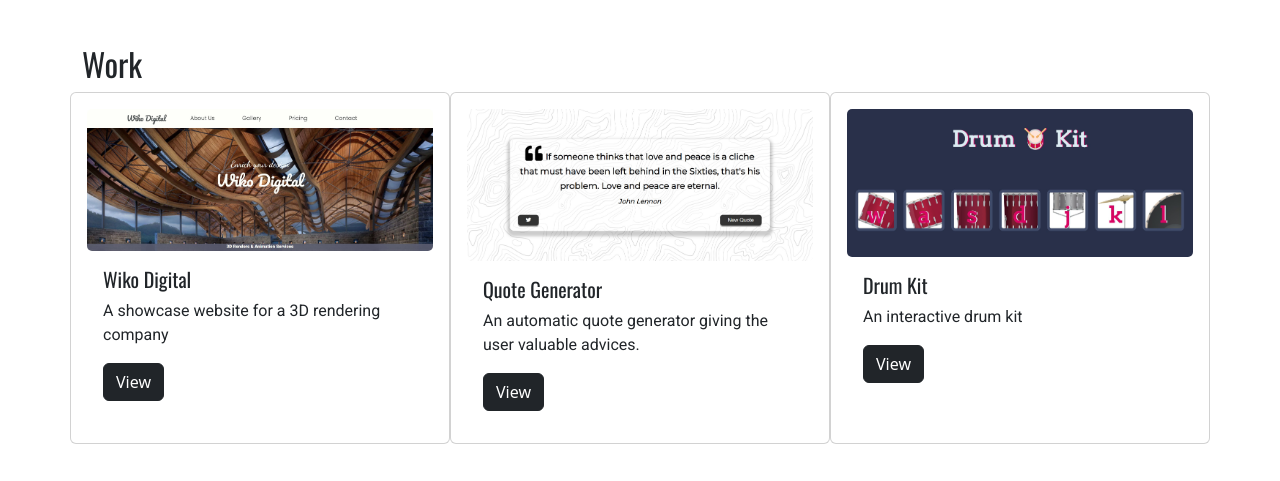
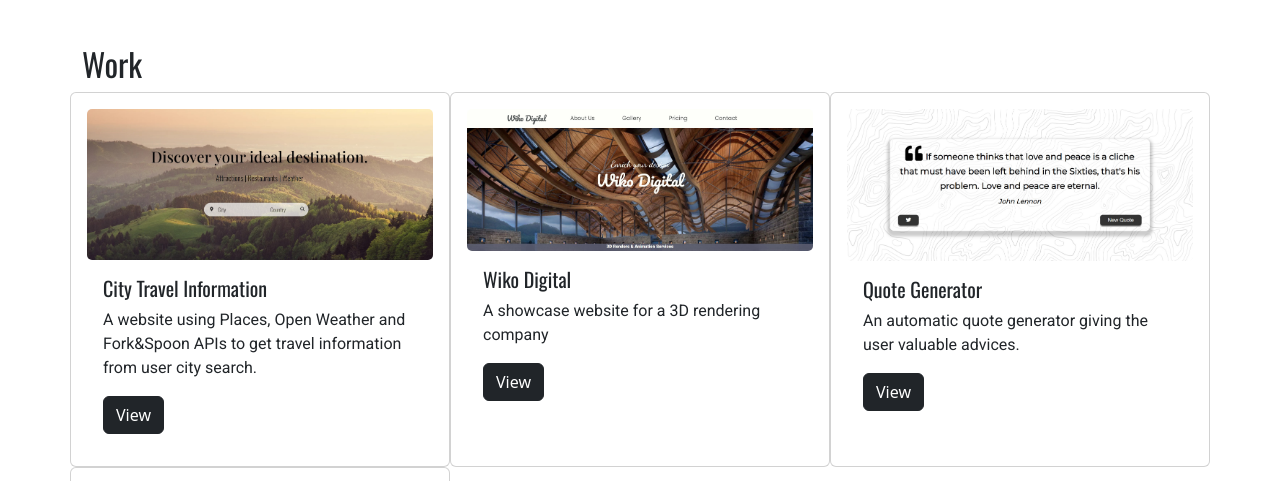
Before and after one commit to huihuihui07/W3-portfolio-Bootstrap, a plain HTML site: page index.html in a window 1280 px wide. Shown: the part 1501-1982 px from the top of the page. Drawn offline with nearby package versions, Linux system fonts and the light colour scheme; a web font is replaced by a local one.

Commit message:
updated cards

```diff
--- a/index.html
+++ b/index.html
@@ -20,9 +20,6 @@
   </head>
 
   <body>
-
-
-
     <!-- main logo / nav -->
     <nav class="navbar navbar-expand-md navbar-dark bg-dark">
       <a a class="navbar-brand" href="#">Hui Feng</a>
@@ -118,11 +115,38 @@
       </section>
       <!-- portfolio container -->
 
-      <section class="portfolio-container container  " id="work">
+      <section class="portfolio-container container" id="work">
         <h2>Work</h2>
-        <div class="row ">
+        <div class="row">
+          <!-- card-city info app -->
+          <div class="card p-3 col-lg-4 col-md-6 col-sm-12">
+            <div class="projects rounded-1">
+              <div
+                class="bg-image hover-overlay ripple"
+                data-mdb-ripple-color="light"
+              >
+                <img
+                  class="card-img"
+                  src="./images/02-portfolio-holiday app.jpg"
+                  alt="Card image cap"
+                />
+                <div class="card-body">
+                  <h5 class="card-title">City Travel Information</h5>
+                  <p class="card-text">
+                    A website using Places, Open Weather and Fork&Spoon APIs to
+                    get travel information from user city search.
+                  </p>
+                  <a
+                    href="https://huihuihui07.github.io/Wiko-Digital/"
+                    class="btn btn-dark"
+                    >View</a
+                  >
+                </div>
+              </div>
+            </div>
+          </div>
           <!-- card1 -->
-          <div class="card  p-3 col-lg-4 col-md-6 col-sm-12 ">
+          <div class="card p-3 col-lg-4 col-md-6 col-sm-12">
             <div class="projects rounded-1">
               <div
                 class="bg-image hover-overlay ripple"
```
Also changed, not shown: images/02-portfolio-holiday app.jpg (added).
